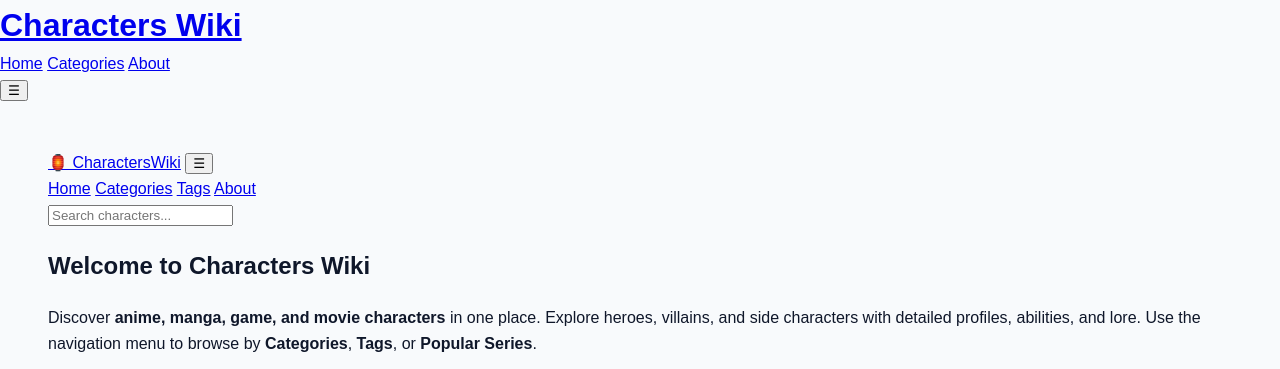
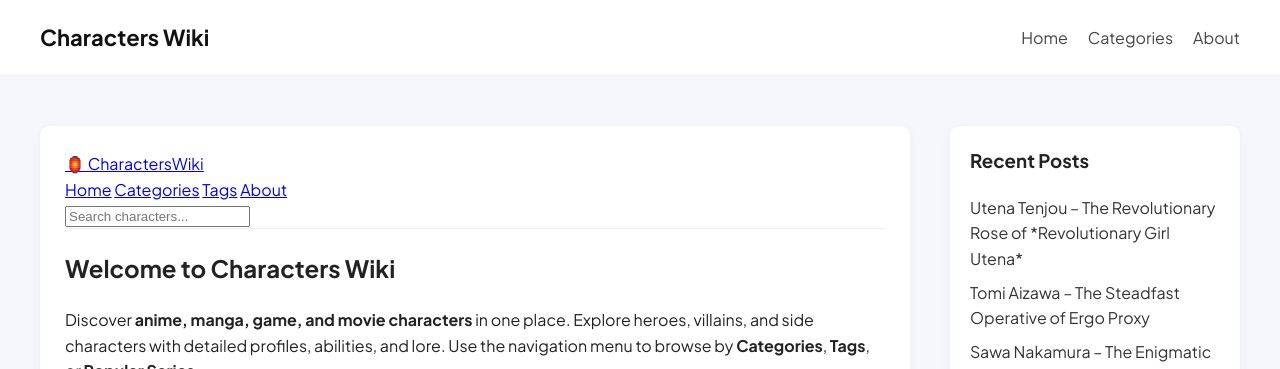
Before and after one commit to characterswiki/characters, a Jekyll site: the page built from index.md, in a window 1280 px wide and 900 px high, cut to the strip 0-369 px from the top of the window. Built offline with Jekyll 4.4.1, drawn with Linux system fonts in a browser that asks for light colours; some of the changed text lies outside the part shown.

Commit message:
Update default.html

```diff
--- a/_layouts/default.html
+++ b/_layouts/default.html
@@ -5,20 +5,176 @@
 <meta charset="UTF-8">
 <meta name="viewport" content="width=device-width, initial-scale=1.0">
 
-<!-- SEO -->
 {% seo %}
 
-<!-- Fonts -->
 <link rel="preconnect" href="https://fonts.googleapis.com">
 <link rel="preconnect" href="https://fonts.gstatic.com" crossorigin>
 
 <link href="https://fonts.googleapis.com/css2?family=Plus+Jakarta+Sans:wght@400;600;700&display=swap" rel="stylesheet">
 
-<!-- CSS -->
-<link rel="stylesheet" href="{{ '/assets/css/style.css' | relative_url }}">
+<style>
 
-<!-- RSS -->
-<link rel="alternate" type="application/rss+xml" title="{{ site.title }}" href="{{ '/rss.xml' | relative_url }}">
+/* ================= GLOBAL ================= */
+
+body{
+font-family:'Plus Jakarta Sans',sans-serif;
+margin:0;
+background:#f6f7fb;
+color:#222;
+line-height:1.6;
+}
+
+.container{
+max-width:1200px;
+margin:auto;
+padding:20px;
+}
+
+/* ================= HEADER ================= */
+
+.site-header{
+background:white;
+border-bottom:1px solid #eee;
+position:sticky;
+top:0;
+z-index:100;
+}
+
+.header-inner{
+display:flex;
+justify-content:space-between;
+align-items:center;
+}
+
+.logo{
+font-size:22px;
+font-weight:700;
+text-decoration:none;
+color:#111;
+}
+
+.nav{
+display:flex;
+gap:20px;
+}
+
+.nav a{
+text-decoration:none;
+color:#444;
+font-weight:500;
+}
+
+.nav a:hover{
+color:#000;
+}
+
+.menu-toggle{
+display:none;
+font-size:24px;
+background:none;
+border:none;
+cursor:pointer;
+}
+
+/* ================= LAYOUT ================= */
+
+.site-wrapper{
+display:grid;
+grid-template-columns:3fr 1fr;
+gap:40px;
+margin-top:30px;
+}
+
+/* ================= CONTENT ================= */
+
+.content-area{
+background:white;
+padding:25px;
+border-radius:10px;
+box-shadow:0 2px 10px rgba(0,0,0,0.05);
+}
+
+/* ================= SIDEBAR ================= */
+
+.sidebar .widget{
+background:white;
+padding:20px;
+margin-bottom:20px;
+border-radius:10px;
+box-shadow:0 2px 10px rgba(0,0,0,0.05);
+}
+
+.sidebar h3{
+margin-top:0;
+}
+
+.sidebar ul{
+list-style:none;
+padding:0;
+}
+
+.sidebar li{
+margin-bottom:8px;
+}
+
+.sidebar a{
+text-decoration:none;
+color:#333;
+}
+
+.sidebar a:hover{
+color:#000;
+}
+
+/* ================= FOOTER ================= */
+
+.site-footer{
+margin-top:40px;
+background:white;
+padding:20px;
+text-align:center;
+border-top:1px solid #eee;
+}
+
+/* ================= POSTS ================= */
+
+.post-title{
+margin-top:0;
+}
+
+.post-meta{
+color:#777;
+font-size:14px;
+margin-bottom:15px;
+}
+
+/* ================= MOBILE ================= */
+
+@media(max-width:900px){
+
+.site-wrapper{
+grid-template-columns:1fr;
+}
+
+.nav{
+display:none;
+flex-direction:column;
+background:white;
+position:absolute;
+top:60px;
+right:20px;
+padding:20px;
+box-shadow:0 10px 25px rgba(0,0,0,0.1);
+border-radius:10px;
+}
+
+.menu-toggle{
+display:block;
+}
+
+}
+
+</style>
 
 </head>
 
@@ -50,10 +206,10 @@
 </header>
 
 
-<!-- ================= MAIN LAYOUT ================= -->
+
+<!-- ================= MAIN ================= -->
 
 <div class="site-wrapper container">
-
 
 <!-- ===== CONTENT ===== -->
 
@@ -90,15 +246,14 @@
 </div>
 
 
+
 <div class="widget">
 
 <h3>Categories</h3>
 
 <ul>
 
-{% assign categories = site.categories %}
-
-{% for category in categories %}
+{% for category in site.categories %}
 
 <li>
 
@@ -116,9 +271,7 @@
 
 </div>
 
-
 </aside>
-
 
 </div>
 
@@ -131,10 +284,8 @@
 <div class="container">
 
 <p>
-
 © {{ site.time | date: '%Y' }} {{ site.title }}
 All rights reserved.
-
 </p>
 
 </div>
@@ -161,7 +312,5 @@ nav.style.display="flex";
 
 </script>
 
-
 </body>
-
 </html>
```
